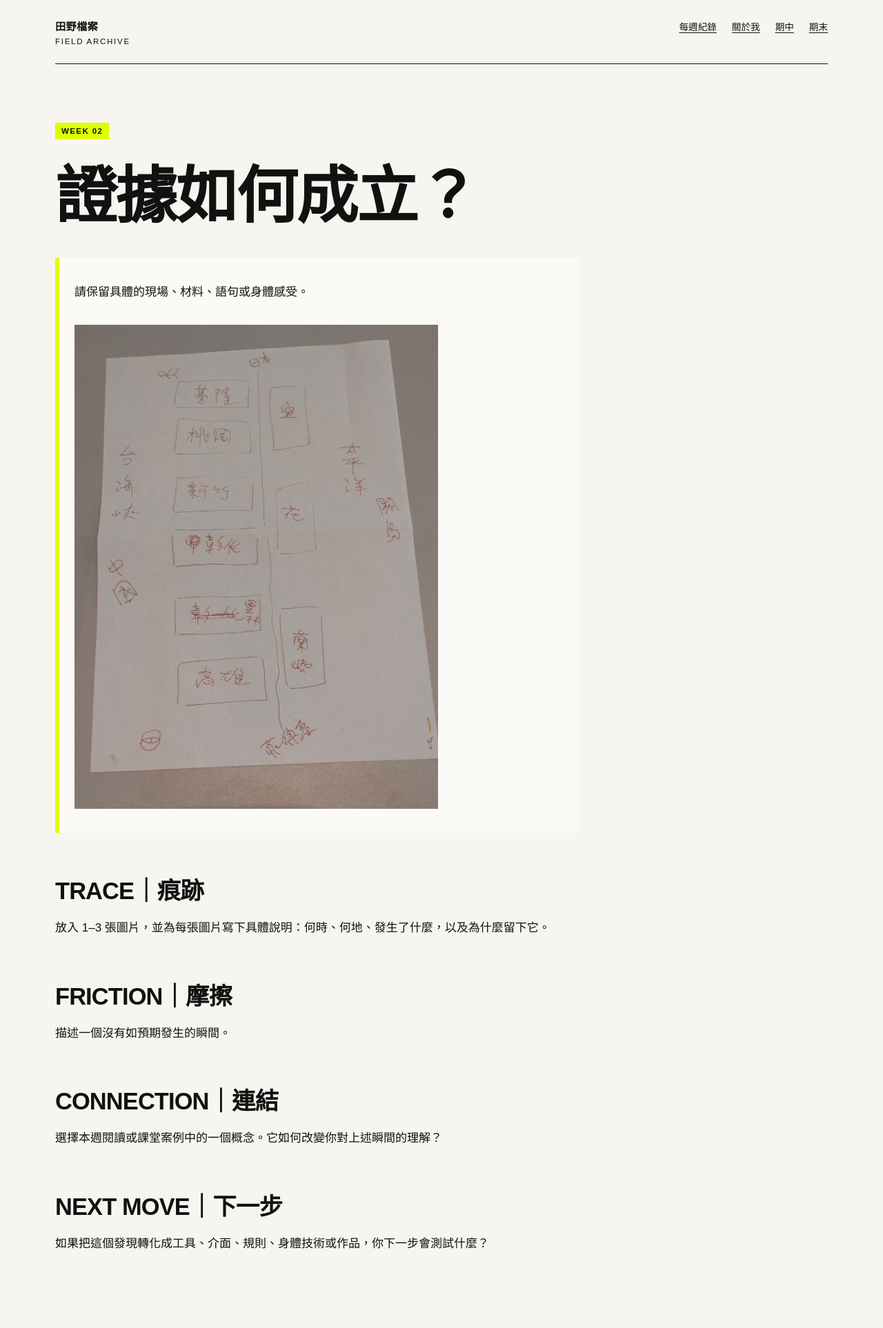
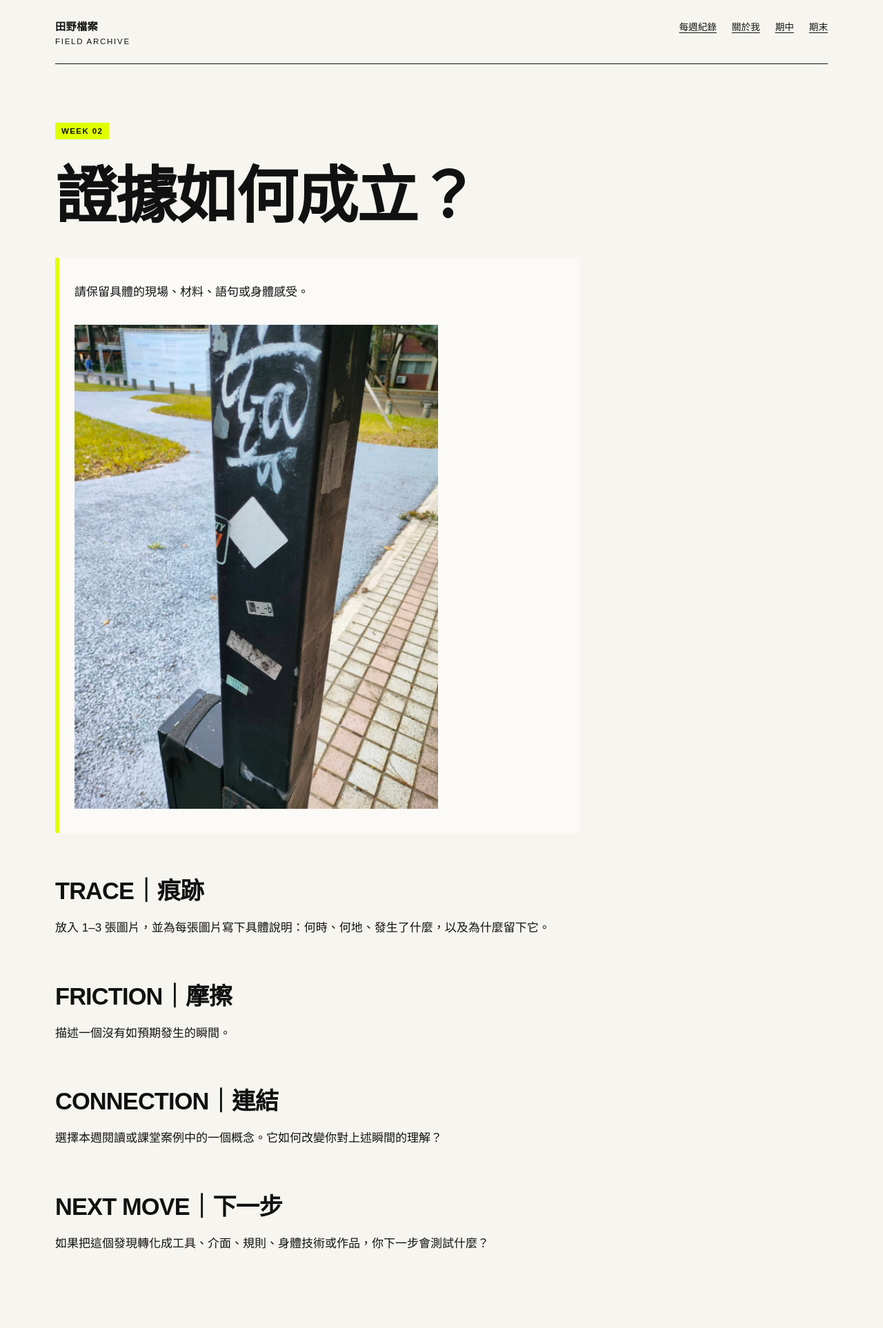
Before and after one commit to ivyjih/fieldworkarchive, a Jekyll site: the page built from weeks/week-02.md, in a window 1280 px wide. Shown: the whole page at 69% size. Built offline with Jekyll 4.4.1, drawn with Linux system fonts in a browser that asks for light colours.

Commit message:
Change evidence image in week-02.md
Updated the image in week-02.md to a new evidence image.

```diff
--- a/weeks/week-02.md
+++ b/weeks/week-02.md
@@ -8,7 +8,7 @@ permalink: /weeks/week-02/
 # 證據如何成立？
 
 > 請保留具體的現場、材料、語句或身體感受。
-![共同繪製的教室導航地圖]({{ '/assets/images/map0908.jpg' | relative_url }})
+![共同繪製的教室導航地圖]({{ '/assets/images/evidence0915.jpg' | relative_url }})
 
 ## TRACE｜痕跡
 
```
